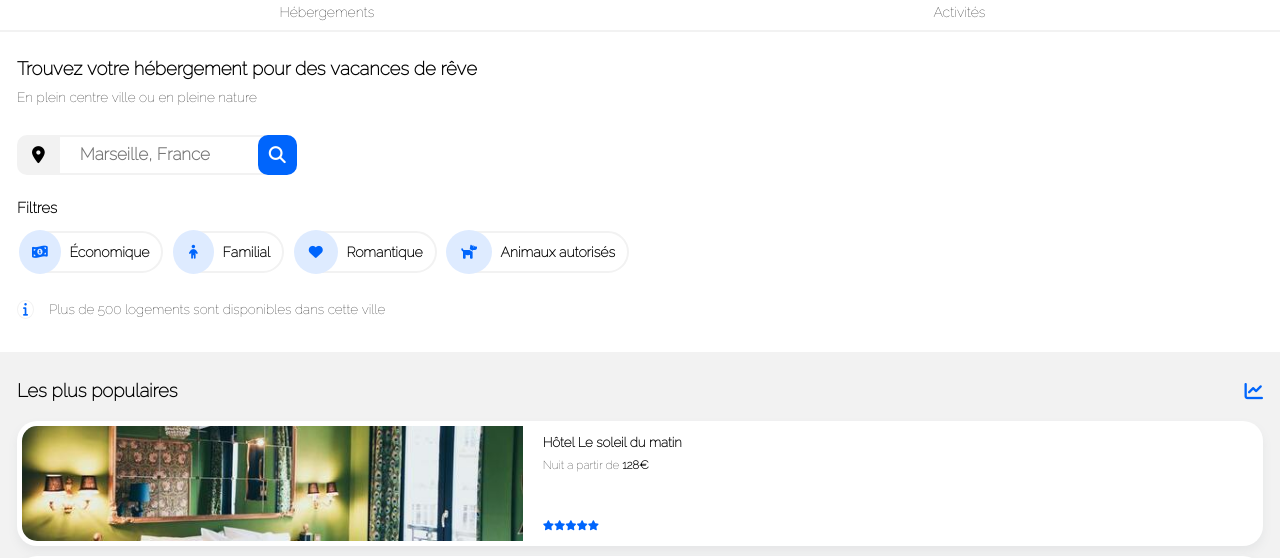
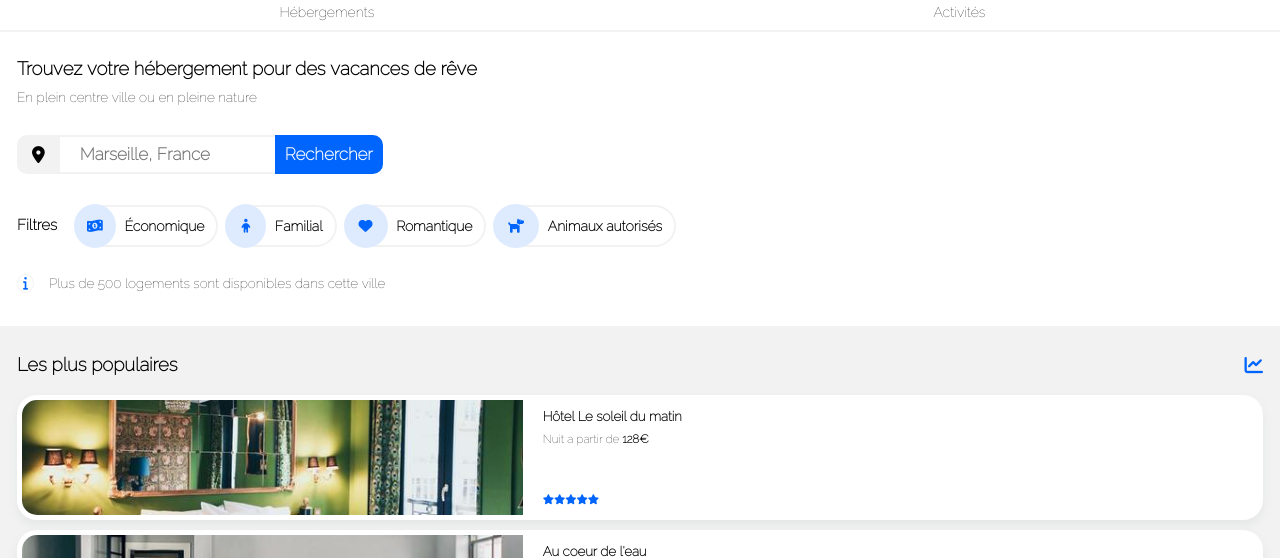
Before and after one commit to S-Moreira06/MOREIRAStephane_2_10102020, a website: page public/index.html in a window 1280 px wide. Shown: the part 179-737 px from the top of the page. Drawn offline with Linux system fonts and the light colour scheme; files whose address does not match are found by name; a web font is replaced by a local one.

Commit message:
refactor (form) : tablet

```diff
--- a/sass/layout/_form.scss
+++ b/sass/layout/_form.scss
@@ -14,6 +14,12 @@
         font-size: 170%;
         &--desktop-button {
             display: none;
+            background-color: $color-primary;
+            border-radius: 0 1rem 1rem 0;
+            border: none;
+            color: white;
+            font-weight: 600;
+            padding: 0 1rem;
         }
         &--mobile-button {
             background-color: $color-primary;
@@ -79,4 +85,22 @@
             padding: 0.2rem 0.5rem;
         }
     }
+    @include tablet-breakpoint {
+        &__search {
+            &--mobile-button {
+                display: none;
+            }
+            &--desktop-button {
+                display: block;
+            }
+        }
+        &__filter {
+            display: flex;
+            p {
+                margin-bottom: 0;
+                align-self: center;
+                margin-right: 1em;
+            }
+        }
+    }
 }
```
Also changed, not shown: public/css/style.css, 1 other file.
